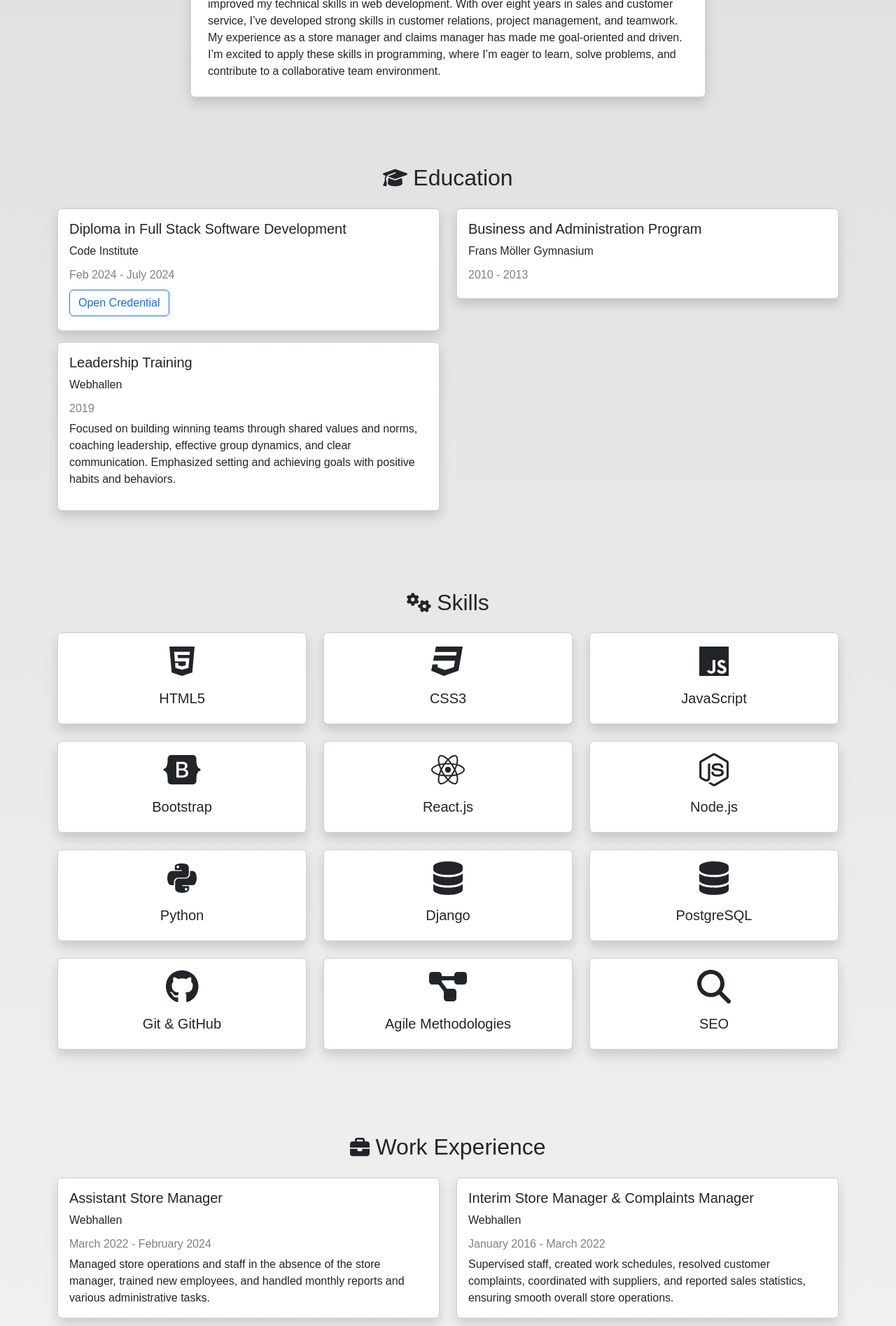
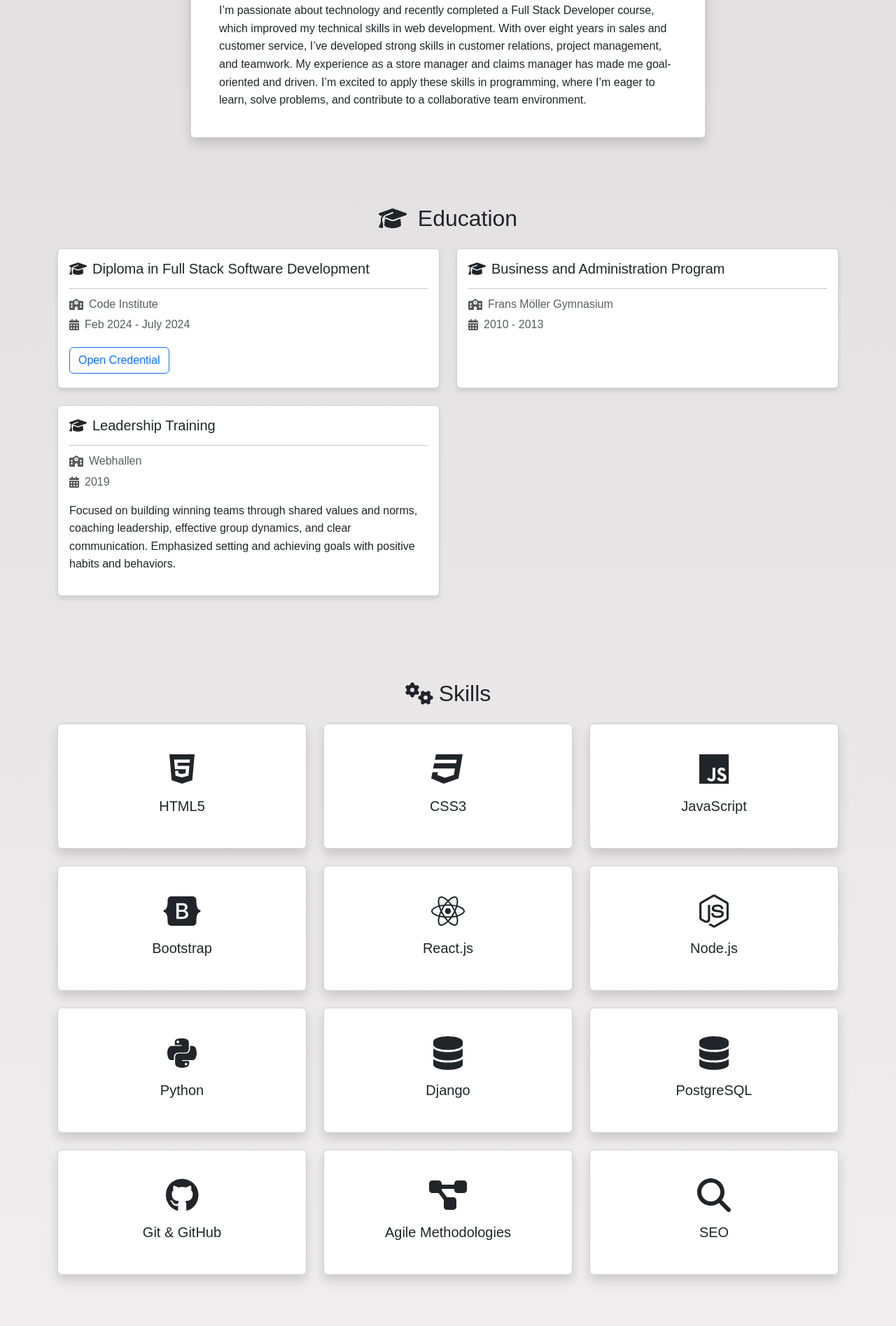
Before and after one commit to j0hanz/j0hanz-portfolio, a React (Create React App) app: page / in a window 1280 px wide. Shown: the part 880-2775 px from the top of the page at 70% size. Built offline with nearby package versions, Linux system fonts and the light colour scheme.

Commit message:
Update CSS style

```diff
--- a/src/components/AboutMe.js
+++ b/src/components/AboutMe.js
@@ -2,21 +2,22 @@ import React from 'react';
 import { Container, Row, Col, Card } from 'react-bootstrap';
 import { FontAwesomeIcon } from '@fortawesome/react-fontawesome';
 import { faUser } from '@fortawesome/free-solid-svg-icons';
+import styles from './styles/AboutMe.module.css';
 
 const AboutMe = () => (
-  <section id="about-me" className="py-5 text-light">
+  <section id="about-me" className="py-5">
     <Container className="px-0">
-      <Row className="justify-content-center mx-auto">
+      <h2
+        className={`d-flex justify-content-center align-items-center ${styles.sectionTitle}`}
+      >
+        <FontAwesomeIcon icon={faUser} className="me-2" />
+        About Me
+      </h2>
+      <Row className="justify-content-center mx-auto mt-4">
         <Col md={8}>
-          <Card className="shadow p-2">
+          <Card className={`shadow p-4 ${styles.aboutMeCard}`}>
             <Card.Body>
-              <Card.Title>
-                <h2 className="d-flex justify-content-center align-items-center">
-                  <FontAwesomeIcon icon={faUser} size="sm" className="me-2" />
-                  About Me
-                </h2>
-              </Card.Title>
-              <Card.Text>
+              <Card.Text className={styles.cardText}>
                 I’m passionate about technology and recently completed a Full
                 Stack Developer course, which improved my technical skills in
                 web development. With over eight years in sales and customer
--- a/src/components/ContactForm.js
+++ b/src/components/ContactForm.js
@@ -80,7 +80,7 @@ const ContactForm = () => {
     <section id="contact" className="contact-section py-5">
       <Container className="px-0">
         <h2 className="d-flex justify-content-center align-items-center">
-          <FontAwesomeIcon size="sm" icon={faEnvelope} className="me-2" />
+          <FontAwesomeIcon icon={faEnvelope} className="me-2" />
           Contact
         </h2>
         <Row className="justify-content-center mx-auto">
@@ -96,9 +96,8 @@ const ContactForm = () => {
             )}
             <Form noValidate onSubmit={handleSubmit}>
               <Form.Group controlId="formName">
-                <Form.Label className="d-none">Name</Form.Label>
                 <InputGroup className="mt-3">
-                  <InputGroup.Text className={styles.InputGroupIcon}>
+                  <InputGroup.Text className={styles.inputGroupIcon}>
                     <FontAwesomeIcon size="sm" icon={faUser} />
                   </InputGroup.Text>
                   <Form.Control
@@ -117,9 +116,8 @@ const ContactForm = () => {
               </Form.Group>
 
               <Form.Group controlId="formEmail">
-                <Form.Label className="d-none">Email</Form.Label>
                 <InputGroup className="mt-3">
-                  <InputGroup.Text className={styles.InputGroupIcon}>
+                  <InputGroup.Text className={styles.inputGroupIcon}>
                     <FontAwesomeIcon size="sm" icon={faEnvelope} />
                   </InputGroup.Text>
                   <Form.Control
@@ -138,9 +136,8 @@ const ContactForm = () => {
               </Form.Group>
 
               <Form.Group controlId="formMessage">
-                <Form.Label className="d-none">Message</Form.Label>
                 <InputGroup className="mt-3">
-                  <InputGroup.Text className={styles.InputGroupIcon}>
+                  <InputGroup.Text className={styles.inputGroupIcon}>
                     <FontAwesomeIcon size="sm" icon={faComment} />
                   </InputGroup.Text>
                   <Form.Control
--- a/src/components/Education.js
+++ b/src/components/Education.js
@@ -1,8 +1,13 @@
 import React, { useState, useCallback } from 'react';
 import { Container, Row, Col, Card, Button } from 'react-bootstrap';
 import { FontAwesomeIcon } from '@fortawesome/react-fontawesome';
-import { faGraduationCap } from '@fortawesome/free-solid-svg-icons';
+import {
+  faGraduationCap,
+  faSchool,
+  faCalendarAlt,
+} from '@fortawesome/free-solid-svg-icons';
 import Credential from './Credential';
+import styles from './styles/Education.module.css';
 
 const education = [
   {
@@ -27,16 +32,13 @@ const education = [
 
 // Functional component Education
 const Education = () => {
-  // State to manage the visibility of the modal
   const [showModal, setShowModal] = useState(false);
 
-  // useCallback hook to toggle the modal visibility
   const toggleModal = useCallback(
     () => setShowModal((prevShowModal) => !prevShowModal),
     [],
   );
 
-  // Function to render the credential button for the first education item
   const renderCredentialButton = useCallback(
     (edu, index) =>
       index === 0 && (
@@ -44,6 +46,7 @@ const Education = () => {
           variant="outline-primary my-1"
           onClick={toggleModal}
           key={index}
+          className={styles.credentialButton}
         >
           Open Credential
         </Button>
@@ -51,19 +54,26 @@ const Education = () => {
     [toggleModal],
   );
 
-  // Function to render each education item
   const renderEducation = useCallback(
     (_, index) => (
-      <Col md={6} className="mb-3" key={index}>
-        <Card className="shadow">
+      <Col md={6} className="mb-4" key={index}>
+        <Card className={`h-100 ${styles.educationCard}`}>
           <Card.Body>
-            <Card.Title>{education[index].title}</Card.Title>
-            <Card.Text>{education[index].school}</Card.Text>
-            <Card.Subtitle className="mb-2 text-black-50">
-              {education[index].duration}
+            <Card.Title className="d-flex align-items-center">
+              <FontAwesomeIcon icon={faGraduationCap} className="me-2" />
+              <span>{education[index].title}</span>
+            </Card.Title>
+            <hr />
+            <Card.Subtitle className="mb-2 text-muted d-flex align-items-center">
+              <FontAwesomeIcon icon={faSchool} className="me-2" />
+              <span>{education[index].school}</span>
             </Card.Subtitle>
+            <Card.Text className="mb-3 text-muted d-flex align-items-center">
+              <FontAwesomeIcon icon={faCalendarAlt} className="me-2" />
+              <span>{education[index].duration}</span>
+            </Card.Text>
             {education[index].description && (
-              <Card.Text>
+              <Card.Text className={styles.description}>
                 {education[index].description.map((desc, i) => (
                   <p key={i}>{desc}</p>
                 ))}
@@ -78,11 +88,10 @@ const Education = () => {
   );
 
   return (
-    // Section element with id and classes for styling
     <section id="education" className="py-5">
       <Container className="px-0">
         <h2 className="d-flex justify-content-center align-items-center">
-          <FontAwesomeIcon icon={faGraduationCap} size="sm" className="me-2" />
+          <FontAwesomeIcon icon={faGraduationCap} className="me-3" />
           Education
         </h2>
         <Row className="mt-4 mx-auto">{education.map(renderEducation)}</Row>
--- a/src/components/Portfolio.js
+++ b/src/components/Portfolio.js
@@ -2,6 +2,7 @@ import React from 'react';
 import { Container, Row, Col, Card, Button } from 'react-bootstrap';
 import { FontAwesomeIcon } from '@fortawesome/react-fontawesome';
 import { faProjectDiagram } from '@fortawesome/free-solid-svg-icons';
+import styles from './styles/Portfolio.module.css';
 
 const projects = [
   {
@@ -46,37 +47,46 @@ const Portfolio = () => (
   <section id="portfolio" className="portfolio-section py-5">
     <Container className="px-0">
       <h2 className="d-flex justify-content-center align-items-center">
-        <FontAwesomeIcon icon={faProjectDiagram} size="sm" className="me-2" />
+        <FontAwesomeIcon icon={faProjectDiagram} className="me-2" />
         Projects
       </h2>
       <Row className="mt-4 mx-auto">
         {projects.map(({ title, description, github, demo }, index) => (
-          <Col md={6} key={index} className="mb-3">
-            <Card className="shadow">
+          <Col md={6} key={index} className="mb-4">
+            <Card className={`h-100 ${styles.projectCard}`}>
               <Card.Body>
                 <Card.Title className="mb-3">{title}</Card.Title>
-                <Card.Text>{description}</Card.Text>
+                <Card.Text className={styles.description}>
+                  {description}
+                </Card.Text>
+                <div className="d-flex justify-content-between">
                   <Button
-                  variant="outline-dark float-start"
+                    variant="outline-dark"
                     href={github}
                     target="_blank"
-                  className="me-2"
+                    className={styles.githubButton}
                   >
                     GitHub
                   </Button>
                   {demo ? (
                     <Button
-                    variant="outline-primary float-end"
+                      variant="outline-primary"
                       href={demo}
                       target="_blank"
+                      className={styles.demoButton}
                     >
                       Live Demo
                     </Button>
                   ) : (
-                  <Button variant="outline-secondary float-end" disabled>
+                    <Button
+                      variant="outline-secondary"
+                      disabled
+                      className={styles.comingSoonButton}
+                    >
                       Coming Soon!
                     </Button>
                   )}
+                </div>
               </Card.Body>
             </Card>
           </Col>
--- a/src/components/Skills.js
+++ b/src/components/Skills.js
@@ -17,6 +17,7 @@ import {
   faSearch,
   faProjectDiagram,
 } from '@fortawesome/free-solid-svg-icons';
+import styles from './styles/Skills.module.css';
 
 const skills = [
   { icon: faHtml5, label: 'HTML5' },
@@ -35,10 +36,10 @@ const skills = [
 
 // Functional component Skills
 const Skills = () => (
-  <section id="skills" className="skills-section py-5">
+  <section id="skills" className="py-5">
     <Container className="px-0">
       <h2 className="d-flex justify-content-center align-items-center">
-        <FontAwesomeIcon icon={faCogs} size="sm" className="me-2" />
+        <FontAwesomeIcon icon={faCogs} className="me-2" />
         Skills
       </h2>
       <Row className="mt-4 mx-auto">
@@ -46,15 +47,17 @@ const Skills = () => (
           () =>
             skills.map(({ icon, label }, index) => (
               <Col md={4} sm={6} key={index} className="text-center mb-4">
-                <Card className="shadow">
+                <Card className={`shadow ${styles.skillCard}`}>
                   <Card.Body>
                     <FontAwesomeIcon icon={icon} size="3x" className="mb-3" />
-                    <Card.Title>{label}</Card.Title>
+                    <Card.Title className={styles.skillLabel}>
+                      {label}
+                    </Card.Title>
                   </Card.Body>
                 </Card>
               </Col>
             )),
-          [], // Empty dependency array to memoize the mapped items
+          [],
         )}
       </Row>
     </Container>
--- a/src/components/WorkExperience.js
+++ b/src/components/WorkExperience.js
@@ -1,76 +1,85 @@
 import React from 'react';
 import { Container, Row, Col, Card } from 'react-bootstrap';
 import { FontAwesomeIcon } from '@fortawesome/react-fontawesome';
-import { faBriefcase } from '@fortawesome/free-solid-svg-icons';
+import {
+  faBriefcase,
+  faBuilding,
+  faCalendarAlt,
+} from '@fortawesome/free-solid-svg-icons';
+import styles from './styles/WorkExperience.module.css';
 
 const experiences = [
   {
     title: 'Assistant Store Manager',
     workplace: 'Webhallen',
     duration: 'March 2022 - February 2024',
-    description: [
+    description:
       'Managed store operations and staff in the absence of the store manager, trained new employees, and handled monthly reports and various administrative tasks.',
-    ],
   },
   {
     title: 'Interim Store Manager & Complaints Manager',
     workplace: 'Webhallen',
     duration: 'January 2016 - March 2022',
-    description: [
+    description:
       'Supervised staff, created work schedules, resolved customer complaints, coordinated with suppliers, and reported sales statistics, ensuring smooth overall store operations.',
-    ],
   },
   {
     title: 'Delivery Employee',
     workplace: 'Sängbutiken',
     duration: '2011 - 2016',
-    description: [
+    description:
       'Delivered and assembled beds, ensuring customer satisfaction.',
-    ],
   },
   {
     title: 'Warehouse Worker',
     workplace: 'House of Saki',
     duration: '2014 - 2016',
-    description: [
+    description:
       'Handled goods receipt and shipping, ensuring accurate item selection and order fulfillment according to the packing list.',
-    ],
   },
 ];
 
-// Functional component ExperienceCard wrapped with React.memo for performance optimization
-const ExperienceCard = React.memo(({ experience }) => (
-  <Col md={6} className="mb-3">
-    <Card className="shadow">
+// ExperienceCard Component
+const ExperienceCard = ({ experience }) => (
+  <Col md={6} className="mb-4">
+    <Card className={`h-100 ${styles.experienceCard}`}>
       <Card.Body>
-        <Card.Title>{experience.title}</Card.Title>
-        <Card.Text>{experience.workplace}</Card.Text>
-        <Card.Subtitle className="mb-2 text-black-50">
-          {experience.duration}
+        <Card.Title className="d-flex align-items-center">
+          <FontAwesomeIcon icon={faBriefcase} className="me-2" />
+          <span>{experience.title}</span>
+        </Card.Title>
+        <hr />
+        <Card.Subtitle className="mb-2 text-muted d-flex align-items-center">
+          <FontAwesomeIcon icon={faBuilding} className="me-2" />
+          <span>{experience.workplace}</span>
         </Card.Subtitle>
-        <Card.Text>{experience.description}</Card.Text>
+        <Card.Text className="mb-3 text-muted d-flex align-items-center">
+          <FontAwesomeIcon icon={faCalendarAlt} className="me-2" />
+          <span>{experience.duration}</span>
+        </Card.Text>
+        <Card.Text className={styles.description}>
+          {experience.description}
+        </Card.Text>
       </Card.Body>
     </Card>
   </Col>
-));
+);
 
-// Functional component WorkExperience wrapped with React.memo for performance optimization
-const WorkExperience = React.memo(() => {
-  const experienceCards = experiences.map((experience, index) => (
-    <ExperienceCard key={index} experience={experience} />
-  ));
-
-  return (
-    <section id="work-experience" className="py-5" aria-label="Work Experience">
+// WorkExperience Component
+const WorkExperience = () => (
+  <section id="work-experience">
     <Container className="px-0">
       <h2 className="d-flex justify-content-center align-items-center">
-          <FontAwesomeIcon icon={faBriefcase} size="sm" className="me-2" />
+        <FontAwesomeIcon icon={faBriefcase} className="me-3" />
         Work Experience
       </h2>
-        <Row className="mt-4 mx-auto">{experienceCards}</Row>
+      <Row className="mt-4 mx-auto">
+        {experiences.map((experience, index) => (
+          <ExperienceCard key={index} experience={experience} />
+        ))}
+      </Row>
     </Container>
   </section>
 );
-});
 
 export default WorkExperience;
--- /dev/null
+++ b/src/components/styles/AboutMe.module.css
@@ -0,0 +1,15 @@
+.aboutMeCard {
+  border: none;
+  transition: transform 0.3s ease, box-shadow 0.3s ease;
+  border-radius: 10px;
+}
+
+.aboutMeCard:hover {
+  transform: translateY(-5px);
+  box-shadow: 0 12px 20px rgba(0, 0, 0, 0.15);
+}
+
+.cardText {
+  font-size: 1rem;
+  line-height: 1.6;
+}
--- /dev/null
+++ b/src/components/styles/Education.module.css
@@ -0,0 +1,40 @@
+.educationCard {
+  border: none;
+  transition: transform 0.3s ease, box-shadow 0.3s ease;
+  box-shadow: 0 4px 6px rgba(0, 0, 0, 0.1);
+  border-radius: 10px;
+}
+
+.educationCard:hover {
+  transform: translateY(-5px);
+  box-shadow: 0 12px 20px rgba(0, 0, 0, 0.15);
+}
+
+.educationCard .card-body {
+  padding: 1.5rem;
+}
+
+.educationCard .card-title {
+  font-size: 1.25rem;
+  font-weight: 600;
+  color: #343a40;
+}
+
+.educationCard .card-subtitle {
+  font-size: 1rem;
+  color: #6c757d;
+}
+
+.educationCard .card-text {
+  font-size: 0.95rem;
+  color: #495057;
+}
+
+.description {
+  line-height: 1.6;
+}
+
+.credentialButton {
+  font-size: 0.9rem;
+  border-radius: 5px;
+}
--- /dev/null
+++ b/src/components/styles/Portfolio.module.css
@@ -0,0 +1,45 @@
+.projectCard {
+  border: none;
+  transition: transform 0.3s ease, box-shadow 0.3s ease;
+  box-shadow: 0 4px 6px rgba(0, 0, 0, 0.1);
+  border-radius: 10px;
+}
+
+.projectCard:hover {
+  transform: translateY(-5px);
+  box-shadow: 0 12px 20px rgba(0, 0, 0, 0.15);
+}
+
+.projectCard .card-body {
+  padding: 1.5rem;
+}
+
+.projectCard .card-title {
+  font-size: 1.25rem;
+  font-weight: 600;
+  color: #343a40;
+}
+
+.projectCard .card-text {
+  font-size: 0.95rem;
+  color: #495057;
+}
+
+.description {
+  line-height: 1.6;
+}
+
+.githubButton {
+  font-size: 0.9rem;
+  border-radius: 5px;
+}
+
+.demoButton {
+  font-size: 0.9rem;
+  border-radius: 5px;
+}
+
+.comingSoonButton {
+  font-size: 0.9rem;
+  border-radius: 5px;
+}
--- /dev/null
+++ b/src/components/styles/Skills.module.css
@@ -0,0 +1,16 @@
+.skillCard {
+  border: none;
+  transition: transform 0.3s ease, box-shadow 0.3s ease;
+  box-shadow: 0 4px 6px rgba(0, 0, 0, 0.1);
+  border-radius: 10px;
+  padding: 1.5rem;
+}
+
+.skillCard:hover {
+  transform: translateY(-5px);
+  box-shadow: 0 12px 20px rgba(0, 0, 0, 0.15);
+}
+
+.skillLabel {
+  font-size: 1.1rem;
+}
--- /dev/null
+++ b/src/components/styles/WorkExperience.module.css
@@ -0,0 +1,40 @@
+.experienceCard {
+  border: none;
+  transition: transform 0.3s ease, box-shadow 0.3s ease;
+  box-shadow: 0 4px 6px rgba(0, 0, 0, 0.1);
+  border-radius: 10px;
+}
+
+.experienceCard:hover {
+  transform: translateY(-5px);
+  box-shadow: 0 12px 20px rgba(0, 0, 0, 0.15);
+}
+
+.experienceCard .card-body {
+  padding: 1.5rem;
+}
+
+.experienceCard .card-title {
+  font-size: 1.25rem;
+  font-weight: 600;
+  color: #343a40;
+}
+
+.experienceCard .card-subtitle {
+  font-size: 1rem;
+  color: #6c757d;
+}
+
+.experienceCard .card-text {
+  font-size: 0.95rem;
+  color: #333;
+}
+
+.description {
+  line-height: 1.6;
+}
+
+#work-experience {
+  padding-top: 2rem;
+  padding-bottom: 2rem;
+}
```
Lines whose indentation alone changed are shown as unchanged.
